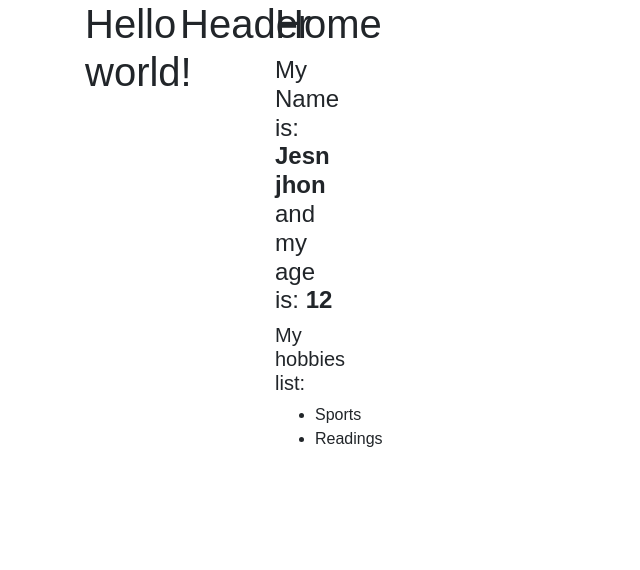
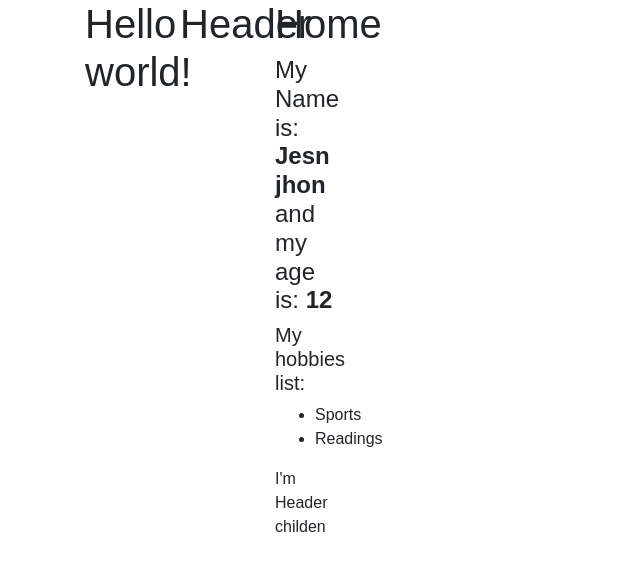
Before and after one commit to ahkjxy/hello-react, a React (Create React App) app in the folder hello-react-01/: page / in a window 1280 px wide. Shown: the top 570 px of the page, without its empty margins (0-640 px from the left). Built offline with nearby package versions, Linux system fonts and the light colour scheme.

Commit message:
props.children

```diff
--- a/hello-react-01/src/App.js
+++ b/hello-react-01/src/App.js
@@ -18,7 +18,9 @@ class App extends Component {
             <h1>Hello world!</h1>
           </div>
           <Header />
-          <Home name={user.name} age={user.age} user={user} />
+          <Home name={user.name} age={user.age} user={user}>
+            <p>I'm Header childen</p>
+          </Home>
         </div>
       </div>
     );
--- a/hello-react-01/src/components/Home.js
+++ b/hello-react-01/src/components/Home.js
@@ -14,6 +14,7 @@ export default class Home extends Component {
             {this.props.user.hobbies.map((item, idx) => <li key={idx}>{item}</li>)}
           </ul>
         </div>
+        {this.props.children}
       </div>
     );
   }
```
